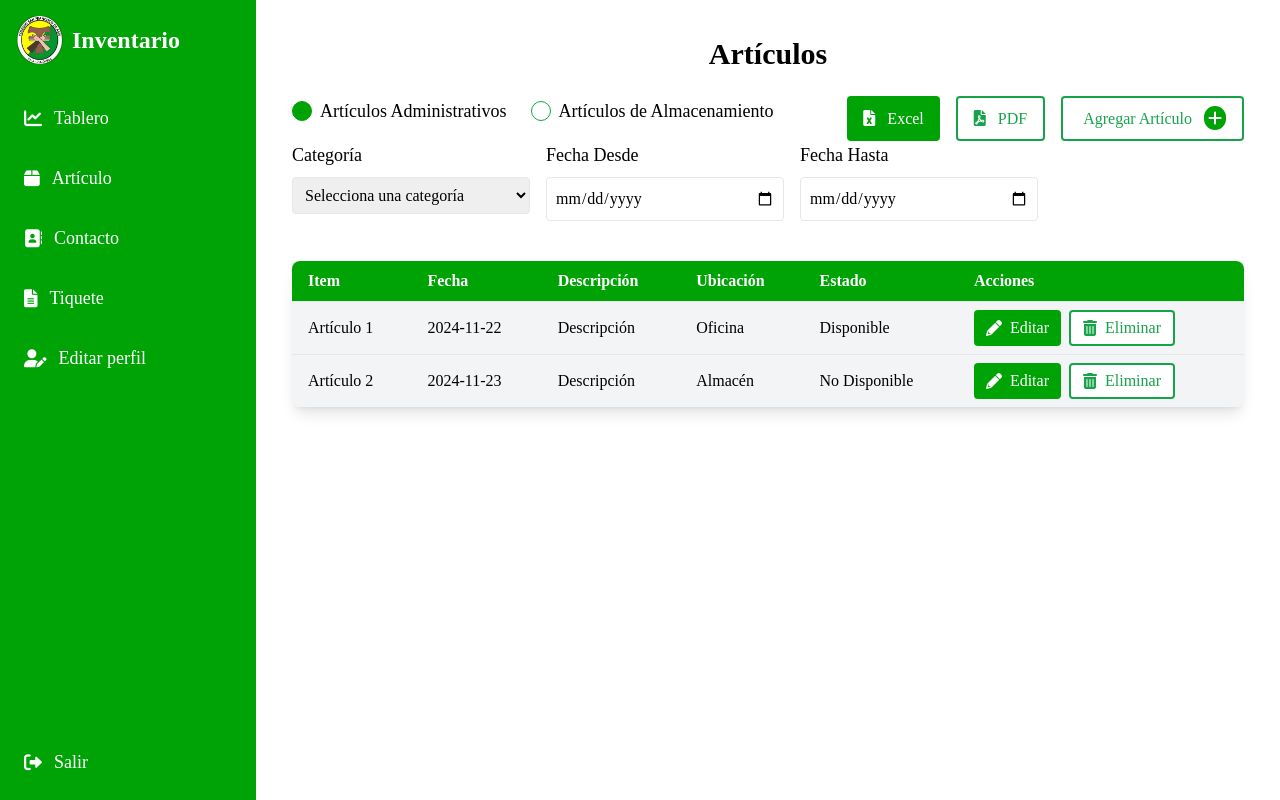
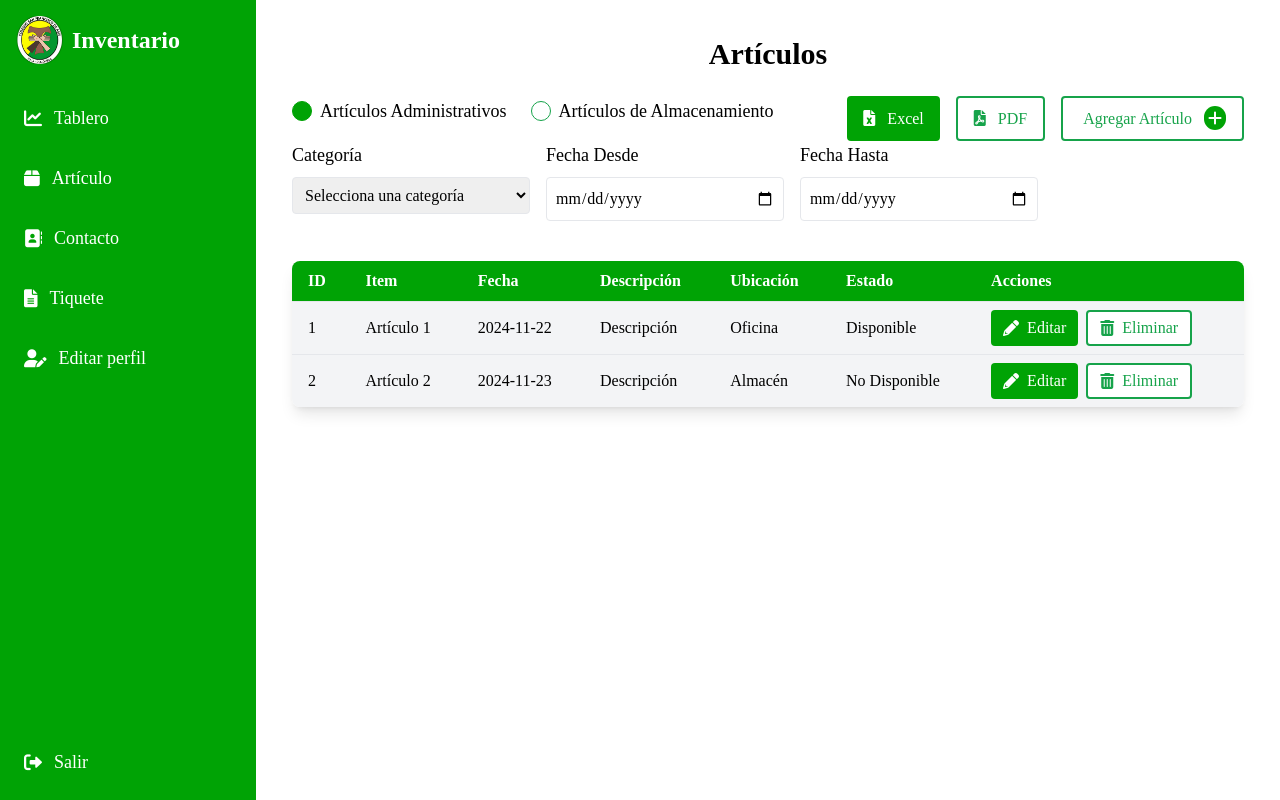
Before and after one commit to YuranyRivera/Inventario, a React (Vite) app in the folder Frontend/: page /Articulos in a window 1280 px wide. Built offline with nearby package versions, Linux system fonts and the light colour scheme; a web font is replaced by a local one.

Commit message:
nuevo arreglos

```diff
--- a/Frontend/src/Pages/Inventario/AgregarAux.jsx
+++ b/Frontend/src/Pages/Inventario/AgregarAux.jsx
@@ -7,7 +7,7 @@ import BotonSecundario from '../../Components/BotonSecundario';
 
 const AuxMantenimiento = () => {
   const navigate = useNavigate();
-  const headers = ['Módulo', 'Estante', 'Cantidad', 'Producto/Detalle', 'Estado', 'Entrada', 'Salida', 'Restante', 'Acciones'];
+  const headers = ['Módulo', 'Estante', 'Cantidad', 'Producto/Detalle', 'Estado', 'Acciones'];
   const initialRows = [['Módulo 1', 'Estante 1', 10, 'Producto A', 'Disponible', 5, 3, 2]];
 
   const handleSave = (rows) => {
--- a/Frontend/src/Pages/Inventario/ArticulosAdministrativos.jsx
+++ b/Frontend/src/Pages/Inventario/ArticulosAdministrativos.jsx
@@ -4,10 +4,10 @@ import CategorySelect from '../../Components/CategorySelect';
 import DateInput from '../../Components/DateInput';
 
 const ArticulosAdministrativos = () => {
-  const headers = ['Item', 'Fecha', 'Descripción', 'Ubicación', 'Estado', 'Acciones'];
+  const headers = ['ID', 'Item', 'Fecha', 'Descripción', 'Ubicación', 'Estado', 'Acciones'];
   const rows = [
-    ['Artículo 1', '2024-11-22', 'Descripción', 'Oficina', 'Disponible'],
-    ['Artículo 2', '2024-11-23', 'Descripción', 'Almacén', 'No Disponible'],
+    [ '1',  'Artículo 1', '2024-11-22', 'Descripción', 'Oficina', 'Disponible'],
+    [ '2', 'Artículo 2', '2024-11-23', 'Descripción', 'Almacén', 'No Disponible'],
   ];
 
   const [selectedCategory, setSelectedCategory] = useState('');
--- a/Frontend/src/Pages/Inventario/ArticulosAlmacenamiento.jsx
+++ b/Frontend/src/Pages/Inventario/ArticulosAlmacenamiento.jsx
@@ -2,9 +2,9 @@ import React from 'react';
 import TableWithActions from '../../Components/TableWithActions';
 
 const ArticulosAlmacenamiento = () => {
-  const headers = ['Módulo', 'Estante', 'Cantidad', 'Producto/Detalle', 'Estado', 'Entrada', 'Salida', 'Restante', 'Acciones'];
+  const headers = ['ID',  'Módulo', 'Estante', 'Cantidad', 'Producto/Detalle', 'Estado', 'Entrada', 'Salida', 'Restante', 'Acciones'];
   const rows = [
-    ['Módulo 1', 'Estante 3', '10', 'Producto A', 'Bueno', '5', '2', '3'],
+    [ '1', 'Módulo 1', 'Estante 3', '10', 'Producto A', 'Bueno', '5', '2', '3'],
   ];
 
   const handleEdit = (row) => console.log('Editar', row);
```
